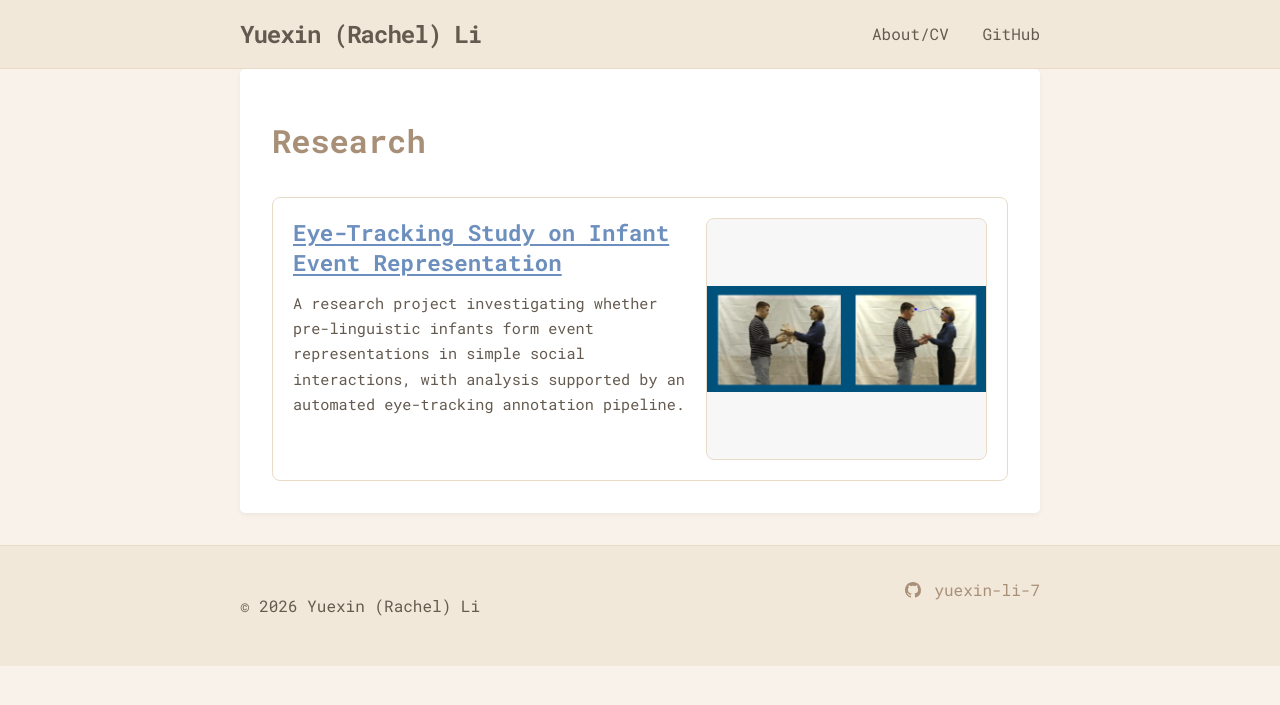
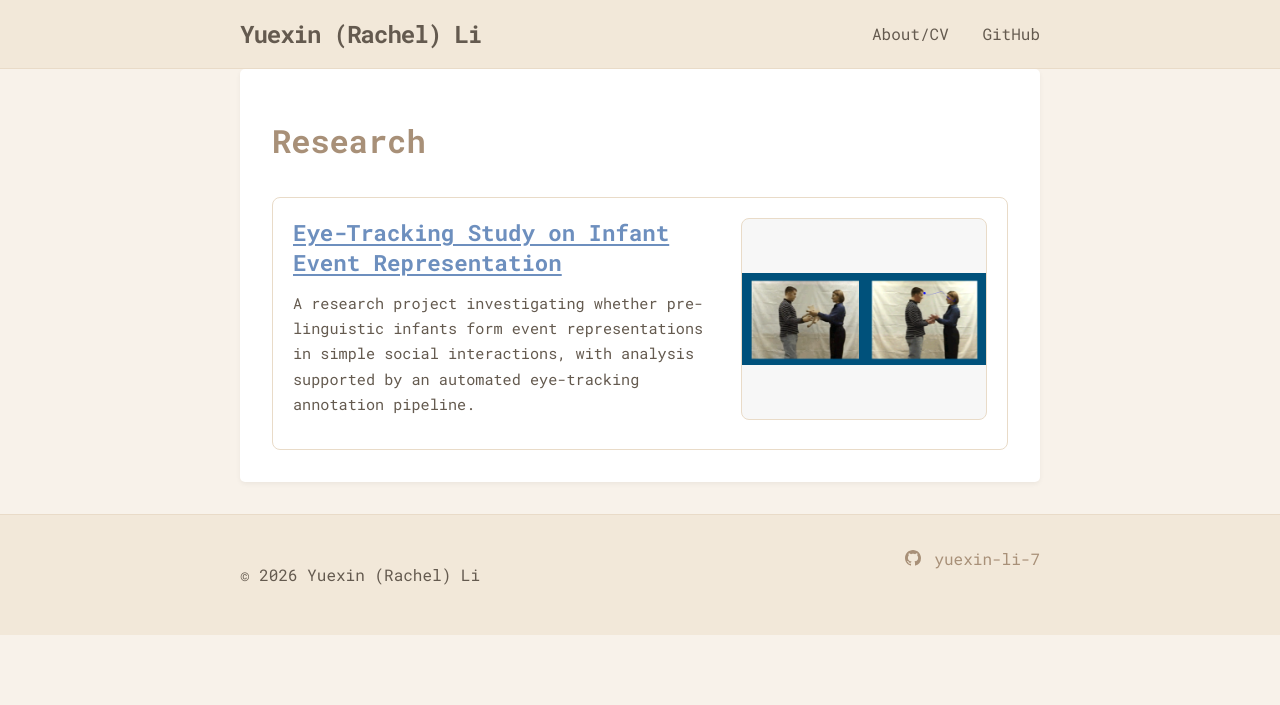
Before and after one commit to yuexin-li-7/yuexin-li-7.github.io, a Jekyll site: the page built from research.md, in a window 1280 px wide. Shown: the top 705 px of the page. Built offline with Jekyll 4.4.1, drawn with Linux system fonts in a browser that asks for light colours.

Commit message:
Make research card thumbnail smaller

```diff
--- a/_sass/main.scss
+++ b/_sass/main.scss
@@ -358,7 +358,7 @@ a {
 
 .research-card {
   display: grid;
-  grid-template-columns: minmax(0, 1.4fr) minmax(220px, 1fr);
+  grid-template-columns: minmax(0, 1.5fr) minmax(180px, 0.85fr);
   gap: 1.25rem;
   padding: 1.25rem;
   border: 1px solid $beige-medium;
@@ -393,12 +393,17 @@ a {
 .research-thumb {
   border: 1px solid $beige-medium;
   border-radius: 8px;
-  height: 240px;
+  width: 100%;
+  max-width: 420px;
+  justify-self: end;
+  height: 200px;
   background-color: #f7f7f7;
   overflow: hidden;
 
   @media screen and (max-width: $on-laptop) {
-    height: 220px;
+    justify-self: start;
+    max-width: 360px;
+    height: 180px;
   }
 }
 
```
